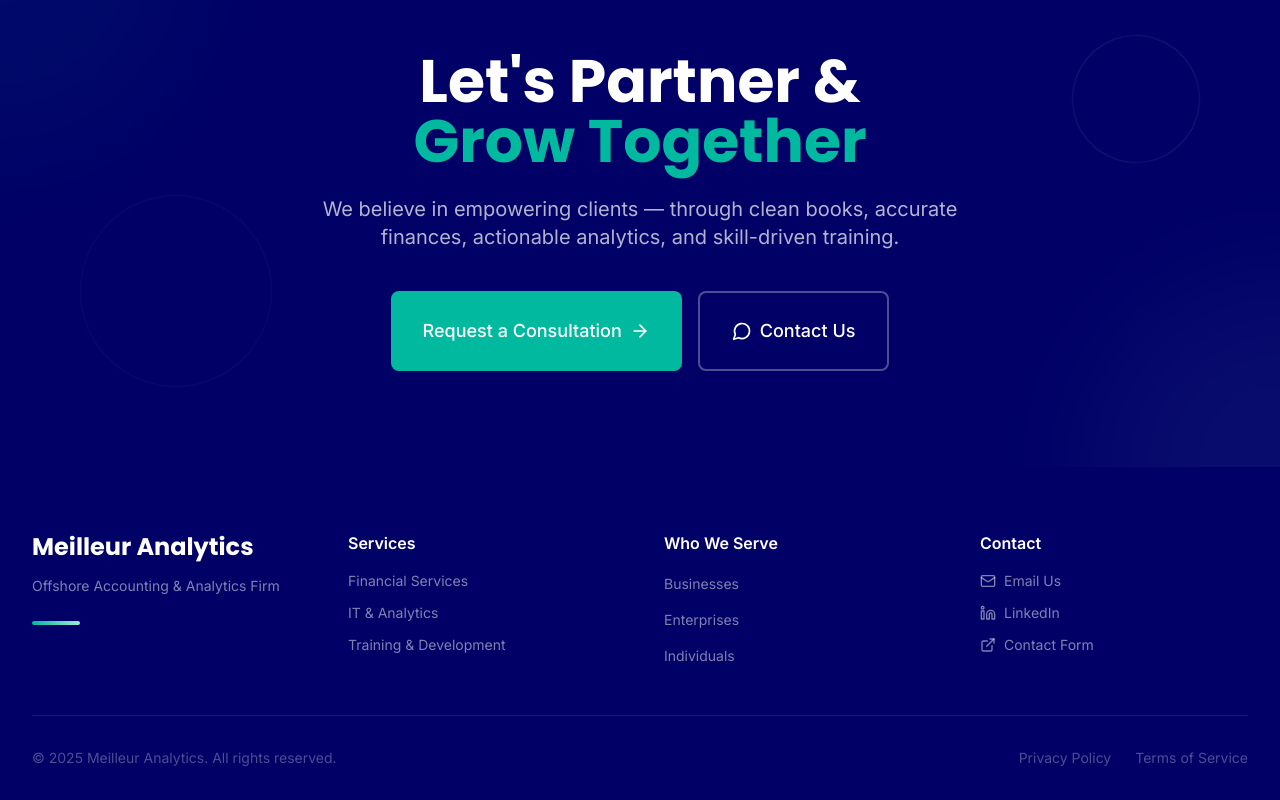
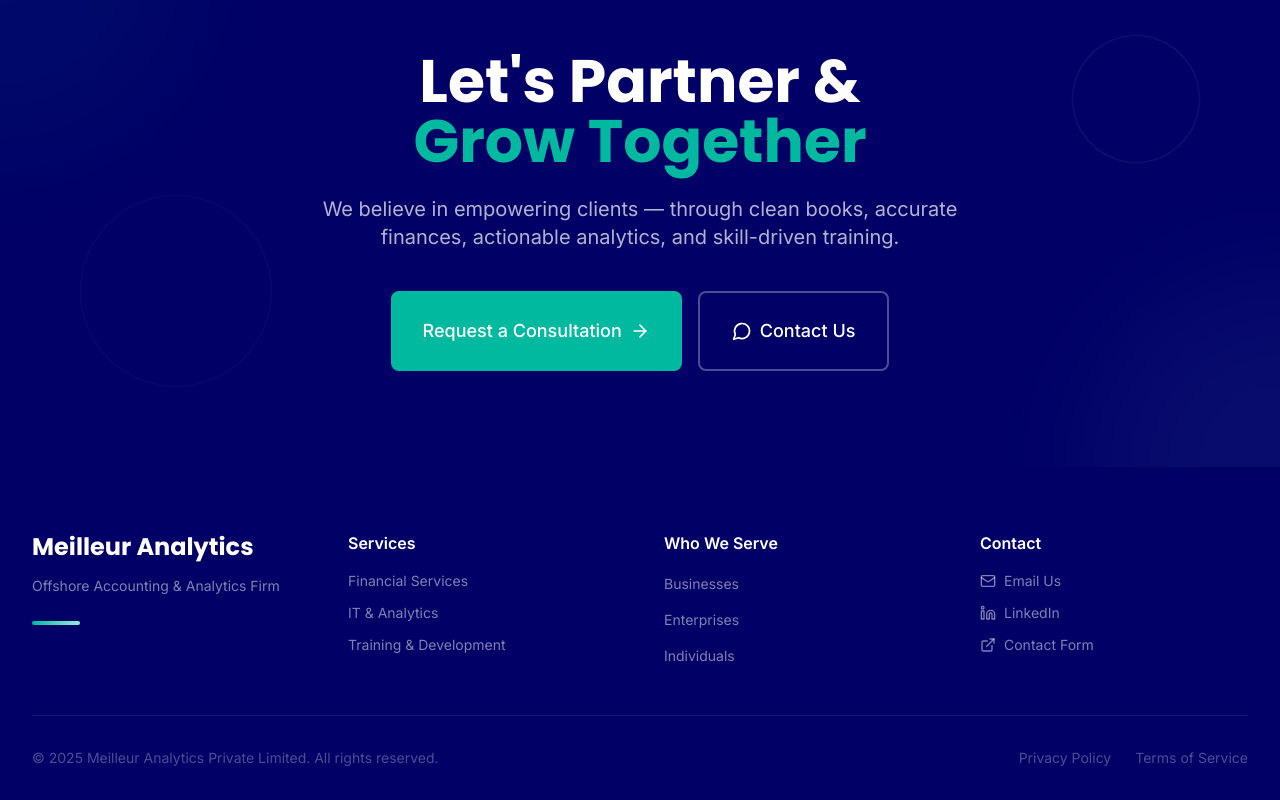
Before and after one commit to Vishnus1111/landingpage, a React app: page / in a window 1280 px wide. Shown: the part 3868-4668 px from the top of the page. Built offline with nearby package versions, Linux system fonts and the light colour scheme; the HTML template or start-up script is replaced by a standard one.

Commit message:
Update footer copyright text

```diff
--- a/src/Components/landing/Footer.jsx
+++ b/src/Components/landing/Footer.jsx
@@ -112,7 +112,7 @@ export default function Footer() {
                 <div className="border-t border-white/10 pt-8">
                     <div className="flex flex-col md:flex-row justify-between items-center gap-4">
                         <p className="text-white/30 text-sm">
-                            © {new Date().getFullYear()} Meilleur Analytics. All rights reserved.
+                            © 2025 Meilleur Analytics Private Limited. All rights reserved.
                         </p>
                         <div className="flex items-center gap-6">
                             <a href="#" className="text-white/30 hover:text-white/60 transition-colors text-sm">
```
Also changed, not shown: asset/completelogo.jpeg (added), asset/logo.jpeg (added).
